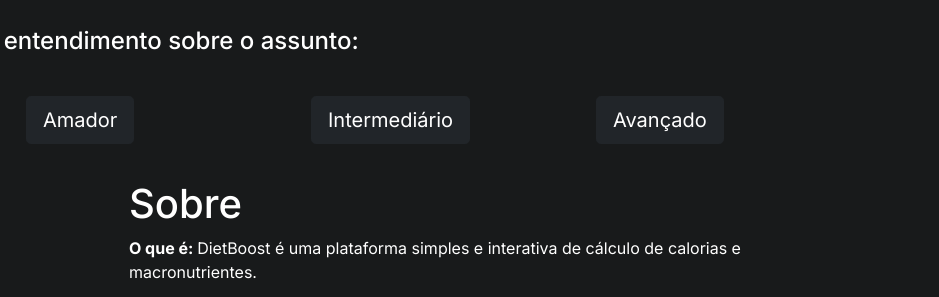
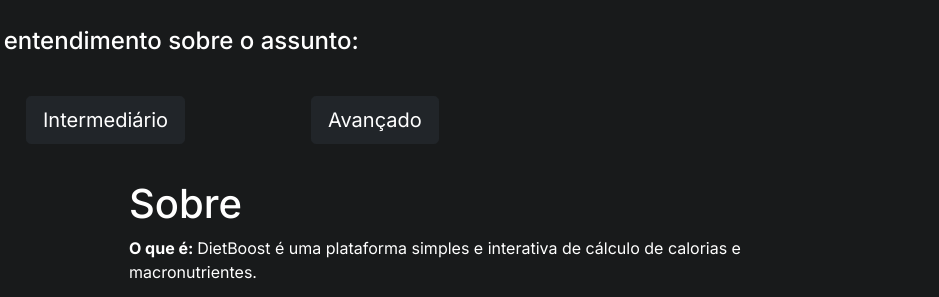
Before and after one commit to ICEI-PUC-Minas-PPLCC-TI/tiaw-ppl-cc-m-20221-t2-g1-calorias-e-macronutrientes, a plain HTML site: page codigo/index.html in a window 1280 px wide. Shown: the part 1356-1653 px from the top of the page, 341-1280 px from the left. Drawn offline with nearby package versions, Linux system fonts and the light colour scheme.

Commit message:
Update index.html

```diff
--- a/codigo/index.html
+++ b/codigo/index.html
@@ -226,14 +226,6 @@
 
         <div class="col-12 col-lg col-xl-3">
           <p>
-            <a href="educacional.html#amador">
-              <button type="button" class="btn btn-dark btn-lg">Amador</button>
-            </a>
-          </p>
-        </div>
-
-        <div class="col-12 col-lg col-xl-3">
-          <p>
             <a href="educacional.html#intermediario">
               <button type="button" class="btn btn-dark btn-lg">Intermediário</button>
             </a>
```
